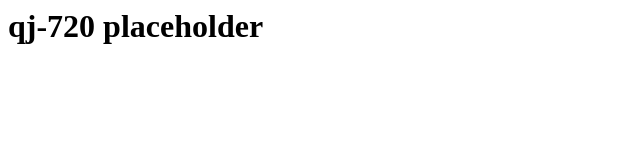
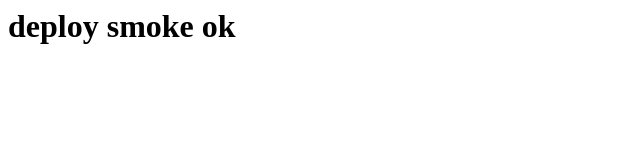
Before and after one commit to activeing123/qj-720, a plain HTML site: page index.html in a window 1280 px wide. Shown: the whole page, without its empty margins (0-640 px from the left). Drawn offline with Linux system fonts and the light colour scheme.

Commit message:
smoke test deploy path

```diff
--- a/index.html
+++ b/index.html
@@ -1 +1 @@
-<h1>qj-720 placeholder</h1>
+<h1>deploy smoke ok</h1>
```
Also changed, not shown: probe.txt (added), 1 other file.
